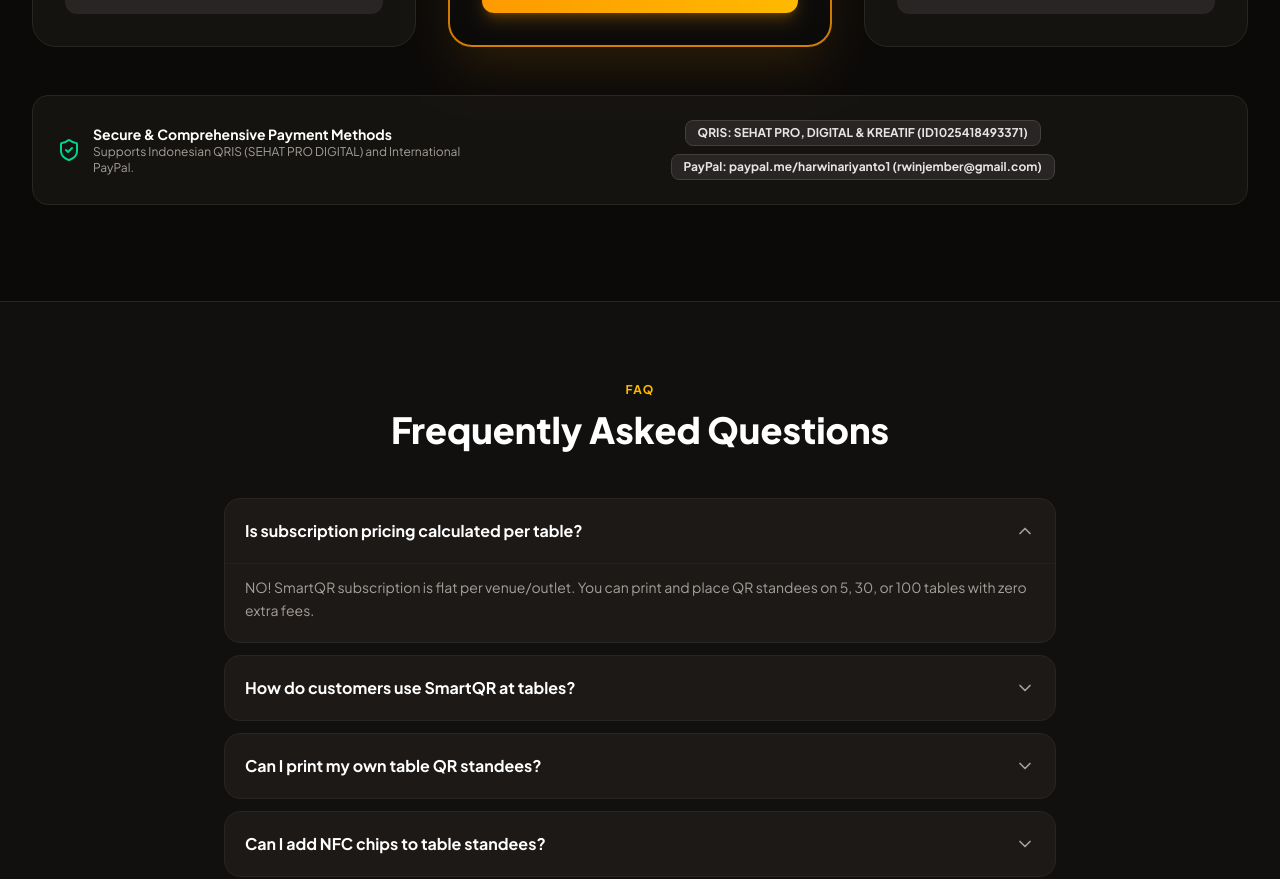
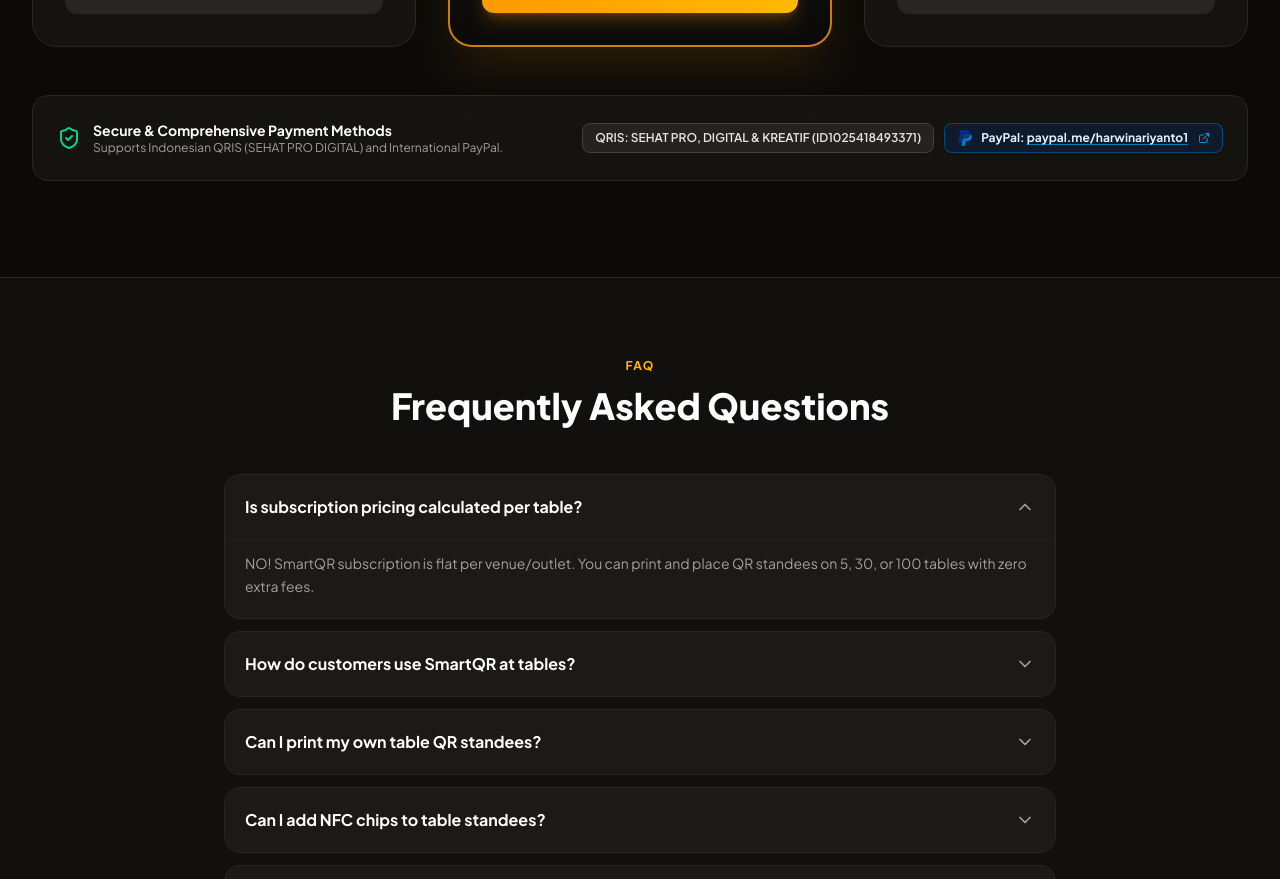
Before and after one commit to bangboy-beep/pwa, a React (Vite) app: page / in a window 1280 px wide. Shown: the part 4560-5439 px from the top of the page. Built offline with nearby package versions, Linux system fonts and the light colour scheme; no server answers.

Commit message:
feat: add PayPal icon and direct payment link to paypal.me

```diff
--- /dev/null
+++ b/src/components/ui/PayPalIcon.tsx
@@ -0,0 +1,55 @@
+import React from 'react';
+
+interface PayPalIconProps extends React.SVGProps<SVGSVGElement> {
+  className?: string;
+  monochrome?: boolean;
+}
+
+export function PayPalIcon({
+  className = 'w-5 h-5',
+  monochrome = false,
+  ...props
+}: PayPalIconProps) {
+  if (monochrome) {
+    return (
+      <svg
+        role="img"
+        viewBox="0 0 24 24"
+        fill="currentColor"
+        className={className}
+        xmlns="http://www.w3.org/2000/svg"
+        {...props}
+      >
+        <title>PayPal</title>
+        <path d="M15.607 4.653H8.941L6.645 19.251H1.82L4.862 0h7.995c3.754 0 6.375 2.294 6.473 5.513-.648-.478-2.105-.86-3.722-.86m6.57 5.546c0 3.41-3.01 6.853-6.958 6.853h-2.493L11.595 24H6.74l1.845-11.538h3.592c4.208 0 7.346-3.634 7.153-6.949a5.24 5.24 0 0 1 2.848 4.686M9.653 5.546h6.408c.907 0 1.942.222 2.363.541-.195 2.741-2.655 5.483-6.441 5.483H8.714Z" />
+      </svg>
+    );
+  }
+
+  return (
+    <svg
+      role="img"
+      viewBox="0 0 24 24"
+      className={className}
+      xmlns="http://www.w3.org/2000/svg"
+      {...props}
+    >
+      <title>PayPal</title>
+      {/* Back P (Dark Navy Blue) */}
+      <path
+        d="M15.607 4.653H8.941L6.645 19.251H1.82L4.862 0h7.995c3.754 0 6.375 2.294 6.473 5.513-.648-.478-2.105-.86-3.722-.86"
+        fill="#003087"
+      />
+      {/* Front P (Bright Blue) */}
+      <path
+        d="M22.177 10.199c0 3.41-3.01 6.853-6.958 6.853h-2.493L11.595 24H6.74l1.845-11.538h3.592c4.208 0 7.346-3.634 7.153-6.949a5.24 5.24 0 0 1 2.848 4.686"
+        fill="#0079C1"
+      />
+      {/* Overlapping intersection */}
+      <path
+        d="M9.653 5.546h6.408c.907 0 1.942.222 2.363.541-.195 2.741-2.655 5.483-6.441 5.483H8.714Z"
+        fill="#00457C"
+      />
+    </svg>
+  );
+}
--- a/src/i18n/locales/en.ts
+++ b/src/i18n/locales/en.ts
@@ -132,6 +132,9 @@ export const en: TranslationDictionary = {
     changeBanner: 'Change Banner',
     uploading: 'Uploading...',
     imageFormatTip: 'JPG, PNG, or WEBP, max 5MB',
+    bannerSizeTip: 'Ideal: 1200 × 600 px (Ratio 16:9 / 2:1)',
+    logoSizeTip: 'Ideal: 500 × 500 px (Ratio 1:1 Square)',
+    bannerPlaceholderHint: 'Banner size: 1200 × 600 px (16:9)',
     logoUpdated: 'Logo updated successfully',
     bannerUpdated: 'Banner updated successfully',
     manageBusiness: 'Manage Business',
--- a/src/i18n/locales/id.ts
+++ b/src/i18n/locales/id.ts
@@ -132,6 +132,9 @@ export const id: TranslationDictionary = {
     changeBanner: 'Ganti Banner',
     uploading: 'Mengunggah...',
     imageFormatTip: 'JPG, PNG, atau WEBP, maks 5MB',
+    bannerSizeTip: 'Ideal: 1200 × 600 px (Rasio 16:9 / 2:1)',
+    logoSizeTip: 'Ideal: 500 × 500 px (Rasio 1:1 Persegi)',
+    bannerPlaceholderHint: 'Ukuran banner: 1200 × 600 px (16:9)',
     logoUpdated: 'Logo berhasil diperbarui',
     bannerUpdated: 'Banner berhasil diperbarui',
     manageBusiness: 'Kelola Bisnis',
--- a/src/i18n/types.ts
+++ b/src/i18n/types.ts
@@ -134,6 +134,9 @@ export interface TranslationDictionary {
     changeBanner: string
     uploading: string
     imageFormatTip: string
+    bannerSizeTip: string
+    logoSizeTip: string
+    bannerPlaceholderHint: string
     logoUpdated: string
     bannerUpdated: string
     manageBusiness: string
--- a/src/pages/LandingPage.tsx
+++ b/src/pages/LandingPage.tsx
@@ -20,13 +20,15 @@ import {
   Printer,
   Radio,
   Lock,
-  ChevronDown
+  ChevronDown,
+  ExternalLink
 } from 'lucide-react'
 import { QRCodeSVG } from 'qrcode.react'
 import { registerBusinessSelfServe } from '../lib/business/service'
 import type { BusinessType } from '../types'
 import { useLanguage } from '../i18n/LanguageContext'
 import { LanguageToggle } from '../components/ui/LanguageToggle'
+import { PayPalIcon } from '../components/ui/PayPalIcon'
 
 const LANDING_I18N = {
   id: {
@@ -1094,13 +1096,21 @@ export default function LandingPage() {
               <p className="text-xs text-stone-400">{tr.pricing.secureBarDesc}</p>
             </div>
           </div>
-          <div className="flex flex-wrap items-center justify-center gap-2">
-            <span className="px-3 py-1 rounded-lg bg-stone-800 border border-stone-700 text-xs font-bold text-stone-200">
+          <div className="flex flex-wrap items-center justify-center gap-2.5">
+            <span className="px-3 py-1.5 rounded-lg bg-stone-800/90 border border-stone-700 text-xs font-semibold text-stone-200">
               QRIS: SEHAT PRO, DIGITAL & KREATIF (ID1025418493371)
             </span>
-            <span className="px-3 py-1 rounded-lg bg-stone-800 border border-stone-700 text-xs font-bold text-stone-200">
-              PayPal: paypal.me/harwinariyanto1 (rwinjember@gmail.com)
-            </span>
+            <a
+              href="https://paypal.me/harwinariyanto1"
+              target="_blank"
+              rel="noopener noreferrer"
+              title={language === 'id' ? 'Klik untuk bayar langsung via PayPal (paypal.me/harwinariyanto1)' : 'Click to pay directly via PayPal (paypal.me/harwinariyanto1)'}
+              className="inline-flex items-center gap-2 px-3 py-1.5 rounded-lg bg-[#003087]/25 hover:bg-[#003087]/45 border border-[#0079C1]/50 hover:border-[#0079C1] text-xs font-bold text-sky-100 hover:text-white transition-all shadow-sm hover:shadow-sky-500/20 active:scale-95 group cursor-pointer"
+            >
+              <PayPalIcon className="w-4 h-4 shrink-0 transition-transform group-hover:scale-110" />
+              <span>PayPal: <span className="underline decoration-sky-400/60 underline-offset-2">paypal.me/harwinariyanto1</span></span>
+              <ExternalLink className="w-3 h-3 text-sky-400/80 group-hover:text-white transition-colors ml-0.5" />
+            </a>
           </div>
         </div>
       </section>
```
Also changed, not shown: src/pages/admin/AdminDashboardPage.tsx (+51 -21 lines).
